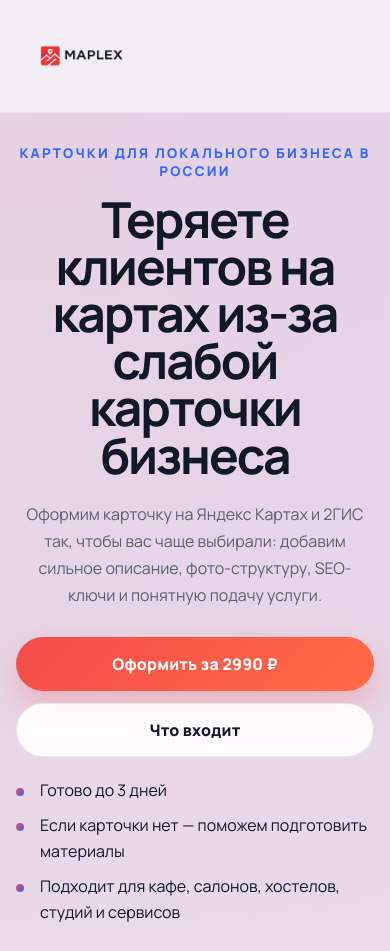
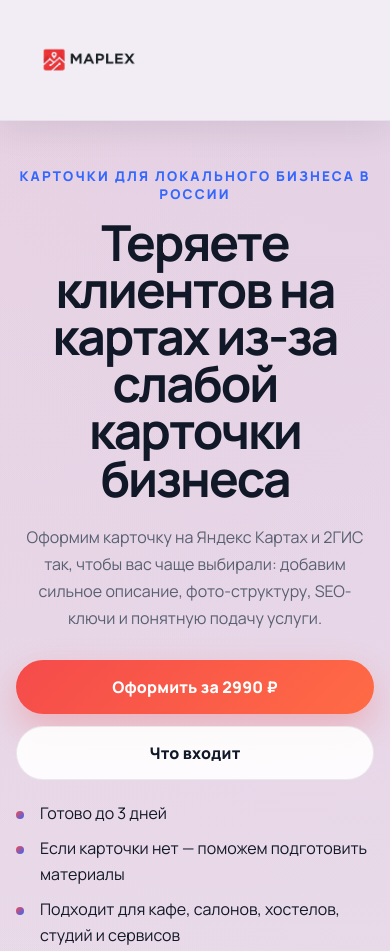
Before and after one commit to maximax2103/maplex, a plain HTML site: page index.html in a window 390 px wide. Shown: the top 951 px of the page. Drawn offline with Linux system fonts and the light colour scheme.

Commit message:
Increase logo and pin header to top

```diff
--- a/index.html
+++ b/index.html
@@ -22,7 +22,7 @@
     href="https://fonts.googleapis.com/css2?family=Manrope:wght@400;500;600;700;800&display=swap"
     rel="stylesheet"
   >
-  <link rel="stylesheet" href="styles.css?v=5">
+  <link rel="stylesheet" href="styles.css?v=6">
 </head>
 <body>
   <div class="page-shell">
--- a/styles.css
+++ b/styles.css
@@ -53,7 +53,7 @@ input {
 }
 
 .page-shell {
-  overflow: clip;
+  overflow-x: clip;
 }
 
 .container {
@@ -78,12 +78,15 @@ input {
 }
 
 .site-header {
-  position: sticky;
+  position: fixed;
   top: 0;
+  left: 0;
+  right: 0;
   z-index: 40;
   backdrop-filter: blur(18px);
   background: rgba(247, 247, 251, 0.72);
   border-bottom: 1px solid rgba(17, 24, 39, 0.05);
+  box-shadow: 0 10px 30px rgba(15, 23, 34, 0.08);
 }
 
 .header-inner {
@@ -91,7 +94,7 @@ input {
   align-items: center;
   justify-content: space-between;
   gap: 16px;
-  min-height: 132px;
+  min-height: 140px;
 }
 
 .brand {
@@ -105,8 +108,12 @@ input {
   width: auto;
   height: auto;
   display: block;
-  max-width: 472px;
-  max-height: 112px;
+  max-width: 540px;
+  max-height: 128px;
+}
+
+main {
+  padding-top: 140px;
 }
 
 .footer-logo {
@@ -161,7 +168,7 @@ input {
 }
 
 .hero {
-  padding-top: 46px;
+  padding-top: 30px;
 }
 
 .hero-grid,
@@ -916,7 +923,7 @@ body.modal-open {
 
 @media (max-width: 767px) {
   .header-inner {
-    min-height: 112px;
+    min-height: 120px;
   }
 
   .button-small {
@@ -928,12 +935,12 @@ body.modal-open {
   }
 
   .hero {
-    padding-top: 28px;
+    padding-top: 24px;
   }
 
   .brand-logo {
-    max-width: 376px;
-    max-height: 88px;
+    max-width: 420px;
+    max-height: 98px;
   }
 
   .footer-logo {
```
